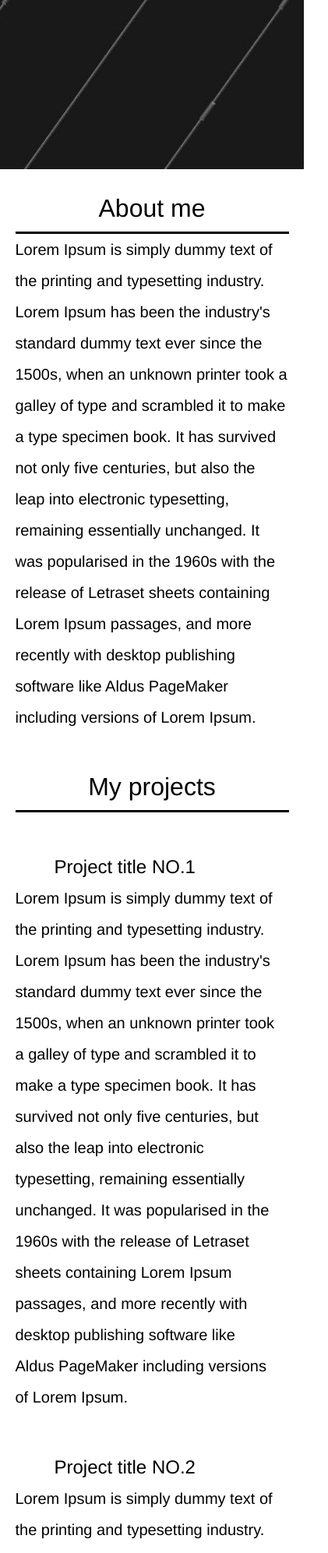
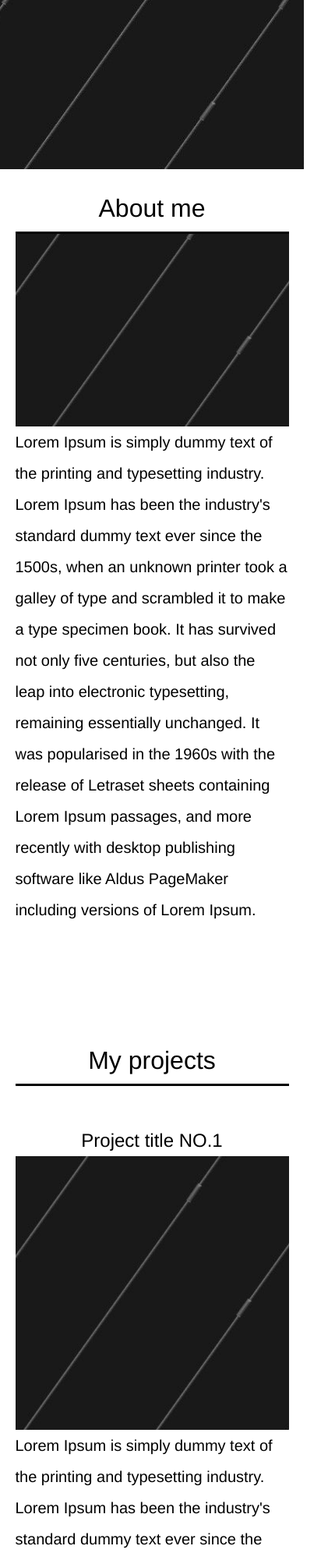
Before and after one commit to WilsonLe/Personal_Website, a website: page index.html in a window 390 px wide. Shown: the part 627-2619 px from the top of the page at 78% size, 421 px wide, since content can reach past the window. Drawn offline with nearby package versions, Linux system fonts and the light colour scheme.

Commit message:
add pics and title align

```diff
--- a/index.html
+++ b/index.html
@@ -49,6 +49,9 @@
                 <div id='abouttitle'>
                     About me
                 </div>
+                <div class='mobileaboutpic'>
+
+                </div>
                 <div id='aboutcontent'>
                     Lorem Ipsum is simply dummy text of the printing and typesetting industry. Lorem Ipsum has been the
                     industry's standard dummy text ever since the 1500s, when an unknown printer took a galley of type
@@ -73,6 +76,9 @@
                     <div class='projecttitle'>
                         Project title NO.1
                     </div>
+                    <div class='mobileprojectpic'>
+
+                    </div>
                     <div class='projectcontent'>
                         Lorem Ipsum is simply dummy text of the printing and typesetting industry. Lorem Ipsum has been the
                         industry's standard dummy text ever since the 1500s, when an unknown printer took a galley of type
@@ -85,10 +91,14 @@
             </div>
             <div class='project' id='project2'>
                 <div class='projectpic'>
+
                 </div>
-                <div class='projecttext'id='projecttext2'>
+                <div class='projecttext' id='projecttext1'>
                     <div class='projecttitle'>
                         Project title NO.2
+                    </div>
+                    <div class='mobileprojectpic'>
+
                     </div>
                     <div class='projectcontent'>
                         Lorem Ipsum is simply dummy text of the printing and typesetting industry. Lorem Ipsum has been the
@@ -102,10 +112,14 @@
             </div>
             <div class='project' id='project3'>
                 <div class='projectpic'>
+
                 </div>
-                <div class='projecttext'id='projecttext3'>
+                <div class='projecttext' id='projecttext1'>
                     <div class='projecttitle'>
                         Project title NO.3
+                    </div>
+                    <div class='mobileprojectpic'>
+
                     </div>
                     <div class='projectcontent'>
                         Lorem Ipsum is simply dummy text of the printing and typesetting industry. Lorem Ipsum has been the
--- a/style.css
+++ b/style.css
@@ -303,6 +303,14 @@ nav ul li a {
         border-bottom: 3px solid black;
         font-size: 2em;
     }
+    .mobileaboutpic{
+        display: flex;
+        width: 90vw;
+        height: 90vw;
+        margin:0;
+        padding: 0;
+        background: url(/Bannersmall-compressor.jpg) no-repeat 50% 50%;
+    }
     #aboutcontent{
         padding:0;
         width: 100%;
@@ -333,8 +341,42 @@ nav ul li a {
         line-height: 60px;
         border-bottom: 3px solid black;
     }
-    .projectpic{
-        width: 0;
+    #project1{
+        display: flex;
+        flex-direction: column;
+    }
+    #projecttext1{
+        padding-right: 0%;
+        padding-left: 0;
+    }
+    #project2{
+        display: flex;
+        flex-direction: column;
+    }
+    #projecttext2{
+        padding-right: 0;
+        padding-left: 0%;
+    }
+    #project3{
+        display: flex;
+        flex-direction: column;
+    }
+    #projecttext3{
+        padding-right: 0%;
+        padding-left: 0;
+    }
+    .project{
+        display: flex;
+        flex-direction: column;
+        align-items: center;
+    }
+    .mobileprojectpic{
+        display: flex;
+        width: 100%;
+        height: 90vw;
+        margin:0;
+        padding: 0;
+        background: url(/Bannersmall-compressor.jpg) no-repeat 50% 50%;
     }
     .projecttext{
         width: 100%;
@@ -346,10 +388,9 @@ nav ul li a {
         width: 100%;
         height: 40px;
         font-size: x-large;
-        text-align: left;
+        text-align: center;
         vertical-align: middle;
         line-height: 40px;
-        padding-left: 50px;
     }
     #projecttext2{
         padding-left: 0%;
```
